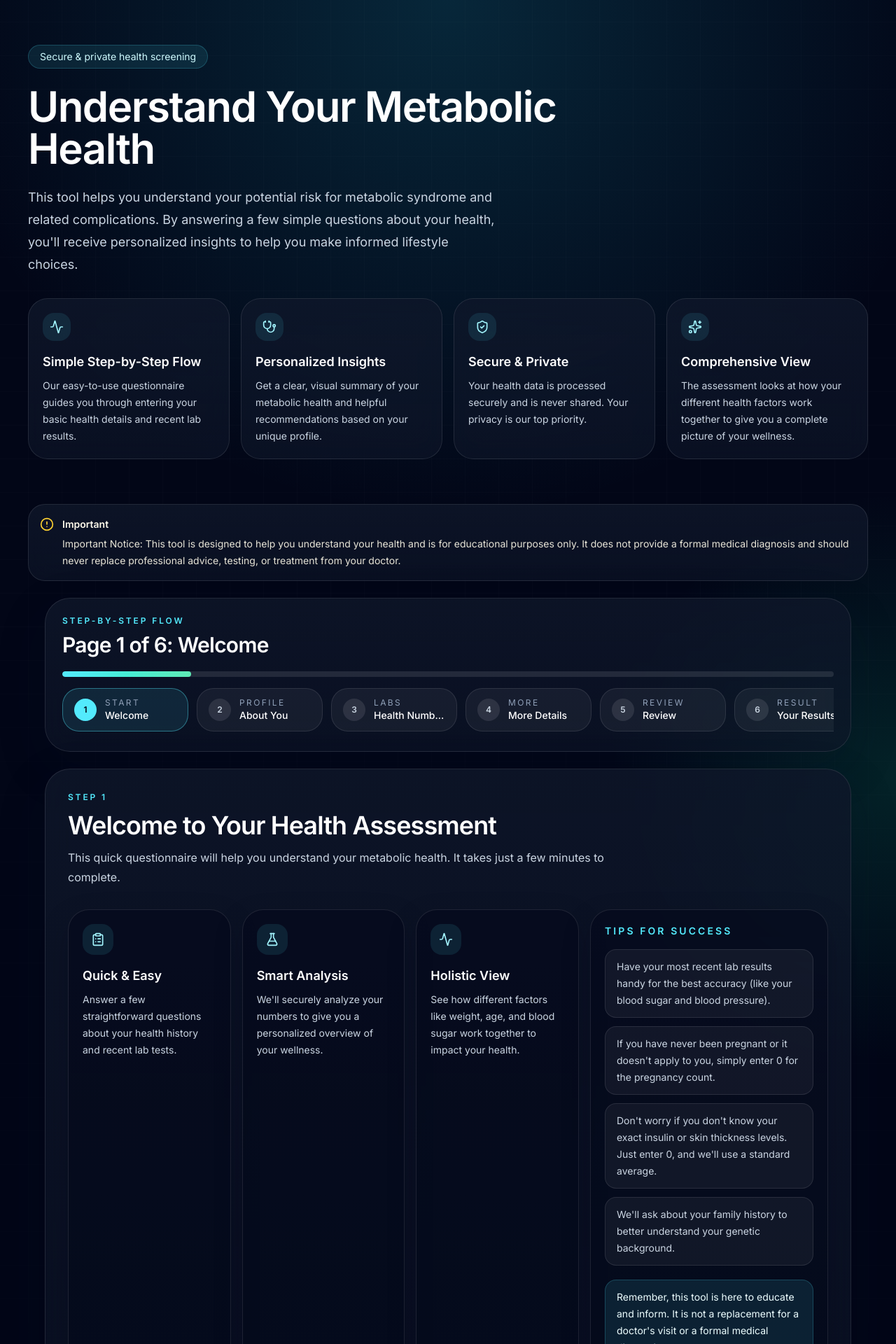
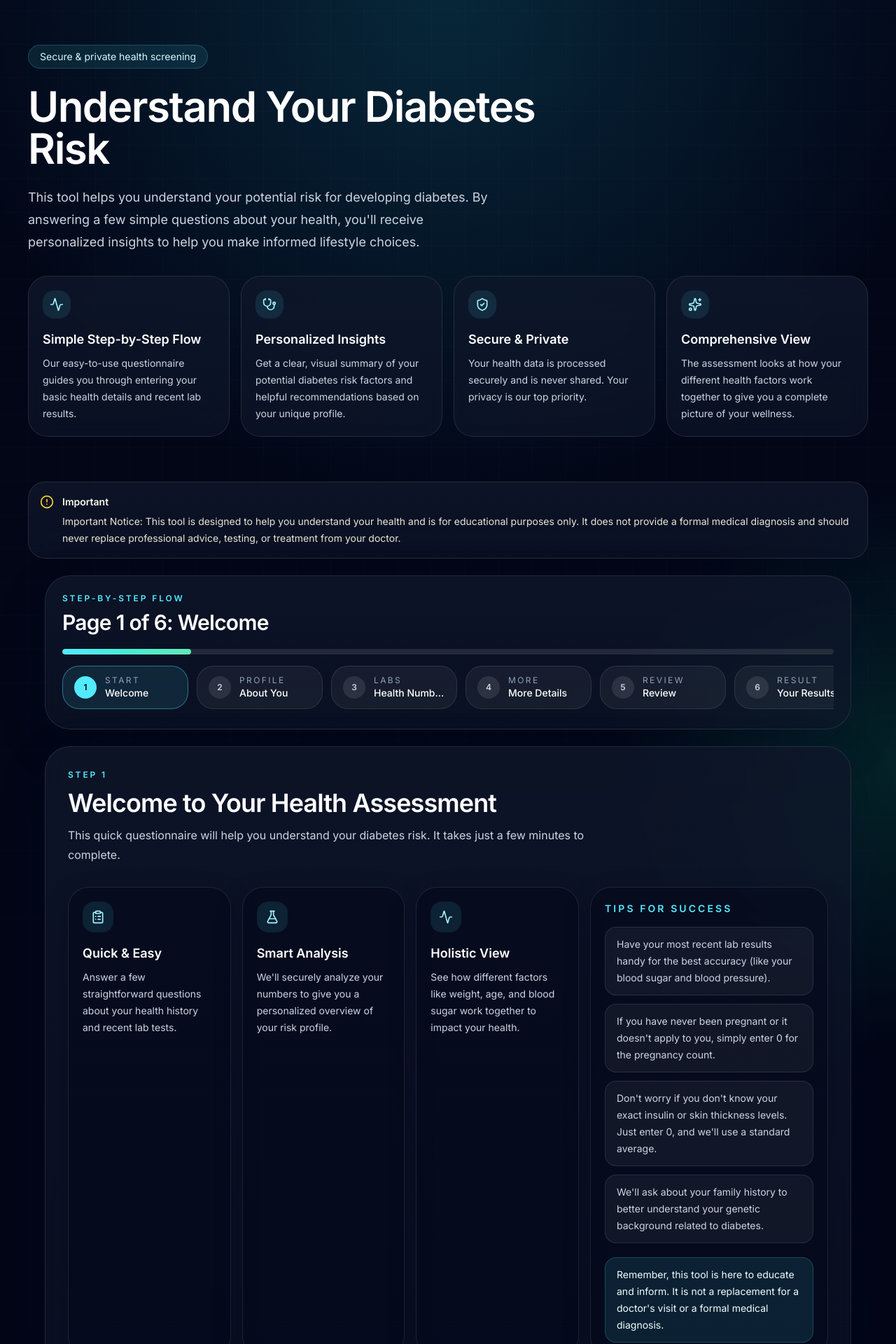
Before and after one commit to Lyowww/diabete-app, a Next.js app: page / in a window 1280 px wide. Shown: the top 1920 px of the page at 70% size. Built offline with nearby package versions, Linux system fonts and the light colour scheme.

Commit message:
new change

```diff
--- a/app/page.tsx
+++ b/app/page.tsx
@@ -11,7 +11,7 @@ const highlights = [
   },
   {
     title: "Personalized Insights",
-    copy: "Get a clear, visual summary of your metabolic health and helpful recommendations based on your unique profile.",
+    copy: "Get a clear, visual summary of your potential diabetes risk factors and helpful recommendations based on your unique profile.",
     icon: Stethoscope,
   },
   {
@@ -37,10 +37,10 @@ export default function HomePage() {
             Secure & private health screening
           </div>
           <h1 className="mt-6 text-4xl font-semibold tracking-tight text-white sm:text-5xl lg:text-6xl">
-            Understand Your Metabolic Health
+            Understand Your Diabetes Risk
           </h1>
           <p className="mt-6 max-w-2xl text-lg leading-8 text-slate-300">
-            This tool helps you understand your potential risk for metabolic syndrome and related complications. By answering a few simple questions about your health, you'll receive personalized insights to help you make informed lifestyle choices.
+            This tool helps you understand your potential risk for developing diabetes. By answering a few simple questions about your health, you'll receive personalized insights to help you make informed lifestyle choices.
           </p>
         </div>
 
--- a/components/risk-assessment-form.tsx
+++ b/components/risk-assessment-form.tsx
@@ -51,7 +51,7 @@ const wizardSteps: readonly WizardStep[] = [
     eyebrow: "Step 1",
     title: "Welcome to Your Health Assessment",
     description:
-      "This quick questionnaire will help you understand your metabolic health. It takes just a few minutes to complete.",
+      "This quick questionnaire will help you understand your diabetes risk. It takes just a few minutes to complete.",
   },
   {
     id: "profile",
@@ -99,7 +99,7 @@ const wizardSteps: readonly WizardStep[] = [
     eyebrow: "Step 6",
     title: "Your Health Overview",
     description:
-      "Here is a summary of your metabolic health assessment based on the information you provided.",
+      "Here is a summary of your diabetes risk assessment based on the information you provided.",
   },
 ];
 
@@ -388,7 +388,7 @@ export function RiskAssessmentForm() {
                 {
                   icon: FlaskConical,
                   title: "Smart Analysis",
-                  copy: "We'll securely analyze your numbers to give you a personalized overview of your wellness.",
+                  copy: "We'll securely analyze your numbers to give you a personalized overview of your risk profile.",
                 },
                 {
                   icon: Activity,
@@ -416,7 +416,7 @@ export function RiskAssessmentForm() {
                   "Have your most recent lab results handy for the best accuracy (like your blood sugar and blood pressure).",
                   "If you have never been pregnant or it doesn't apply to you, simply enter 0 for the pregnancy count.",
                   "Don't worry if you don't know your exact insulin or skin thickness levels. Just enter 0, and we'll use a standard average.",
-                  "We'll ask about your family history to better understand your genetic background.",
+                  "We'll ask about your family history to better understand your genetic background related to diabetes.",
                 ].map((item) => (
                   <div
                     key={item}
@@ -477,7 +477,7 @@ export function RiskAssessmentForm() {
               </div>
               <h3 className="mt-4 text-lg font-semibold text-white">Why we ask for this</h3>
               <p className="mt-2 text-sm leading-6 text-slate-300">
-                Age, weight, and health history are some of the most important factors when it comes to understanding your long-term wellness.
+                Age, weight, and health history are some of the most important baseline factors when assessing diabetes risk.
               </p>
             </div>
           </div>
@@ -621,7 +621,7 @@ export function RiskAssessmentForm() {
                   {[
                     "We'll do a quick check to make sure your answers are ready to go.",
                     "Our system will securely review your health factors together.",
-                    "You'll get a clear, easy-to-read summary of your metabolic wellness on the next screen.",
+                    "You'll get a clear, easy-to-read summary of your potential diabetes risk on the next screen.",
                   ].map((item) => (
                     <div
                       key={item}
```
